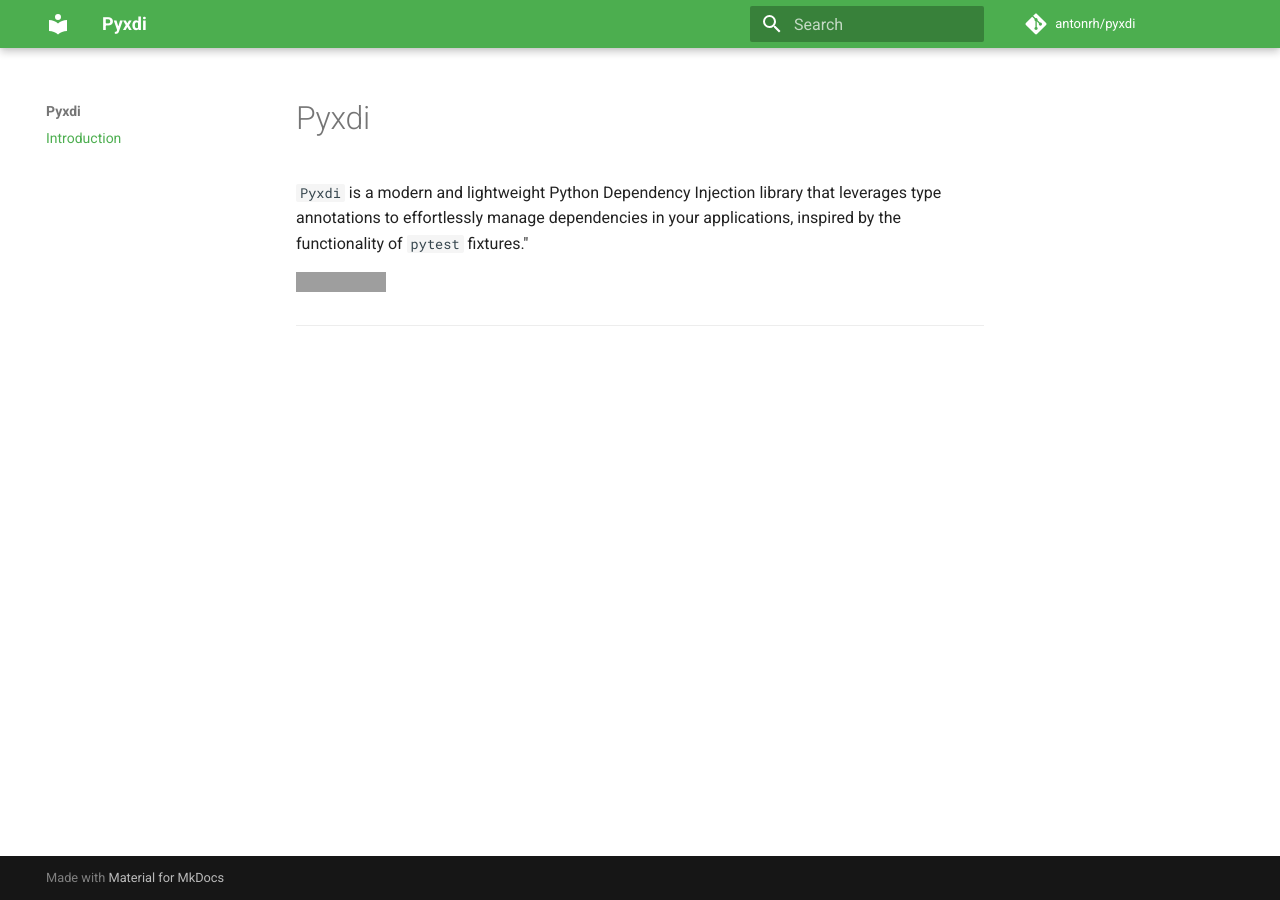
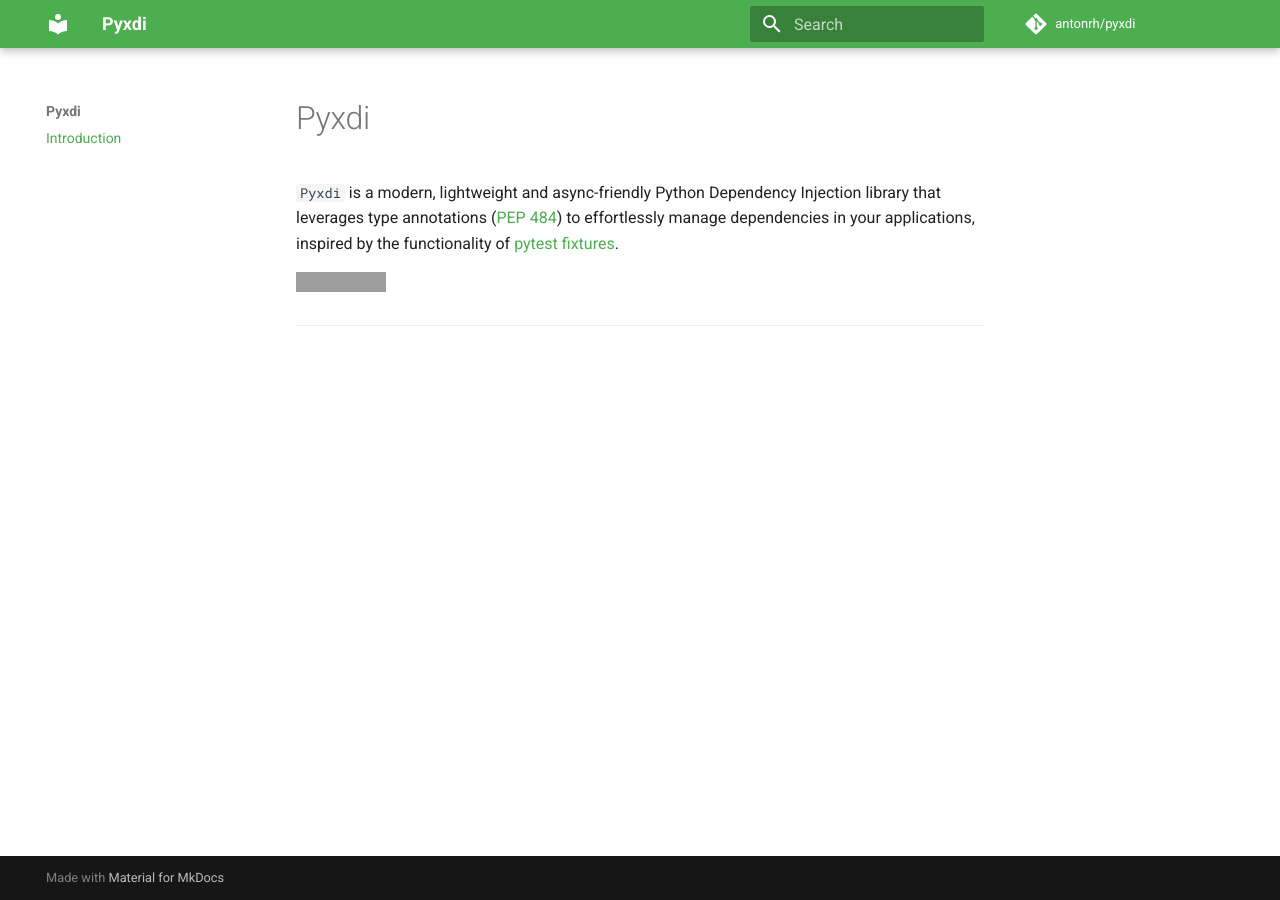
Before and after one commit to antonrh/anydi, an MkDocs documentation site: the page built from docs/index.md, in a window 1280 px wide. Built offline with MkDocs 1.6.1 and Material for MkDocs 9.7.7, drawn with Linux system fonts in a browser that asks for light colours; comment, search, counter and statistics services are not loaded; grey boxes are pictures that could not be loaded.

Commit message:
Mention about asyncio support

```diff
--- a/docs/index.md
+++ b/docs/index.md
@@ -1,7 +1,7 @@
 # Pyxdi
 
-`Pyxdi` is a modern and lightweight Python Dependency Injection library that leverages type annotations
-to effortlessly manage dependencies in your applications, inspired by the functionality of `pytest` fixtures."
+`Pyxdi` is a modern, lightweight and async-friendly Python Dependency Injection library that leverages type annotations ([PEP 484](https://peps.python.org/pep-0484/))
+to effortlessly manage dependencies in your applications, inspired by the functionality of [pytest fixtures](https://docs.pytest.org/en/7.2.x/explanation/fixtures.html).
 
 [![Code style: black](https://img.shields.io/badge/code%20style-black-000000.svg)](https://github.com/psf/black)
 
```
Also changed, not shown: README.md (+2 -2 lines).
